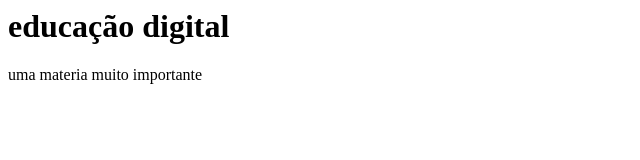
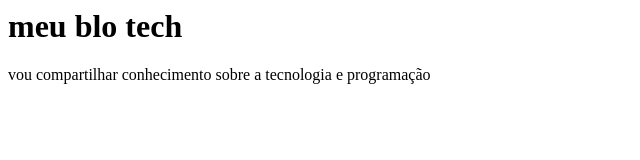
Before and after one commit to davizanardioliveira-creator/projeto-educa-o-digital---davi, a plain HTML site: page index.html in a window 1280 px wide. Shown: the whole page, without its empty margins (0-640 px from the left). Drawn offline with Linux system fonts and the light colour scheme.

Commit message:
paramos da edição do indioma

```diff
--- a/index.html
+++ b/index.html
@@ -1,3 +1,14 @@
-<h1>educação digital</h1>
+<h1>meu blo tech</h1>
+<p>vou compartilhar conhecimento sobre a tecnologia e programação</p>
 
-<p> uma materia muito importante</p>
+<!DOCTYPE html>
+<html lang="pt-BR">
+<head>
+    <meta charset="UTF-8">
+    <meta name="viewport" content="width=device-width, initial-scale=1.0">
+    <title>Document</title>
+</head>
+<body>
+
+</body>
+</html>
```
